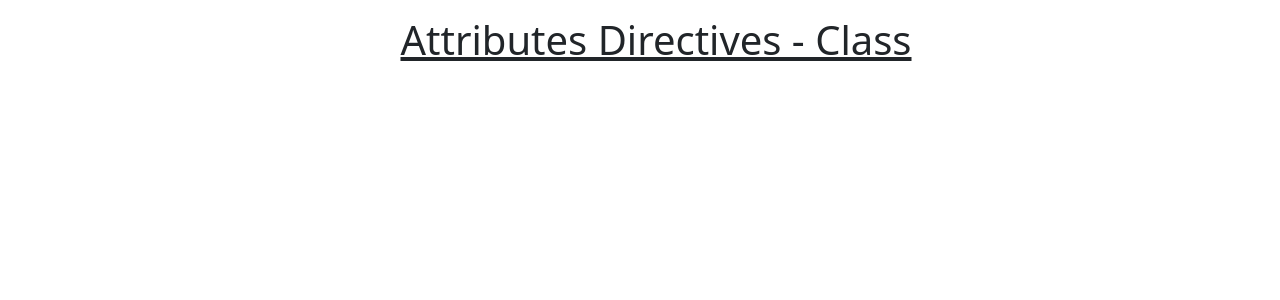
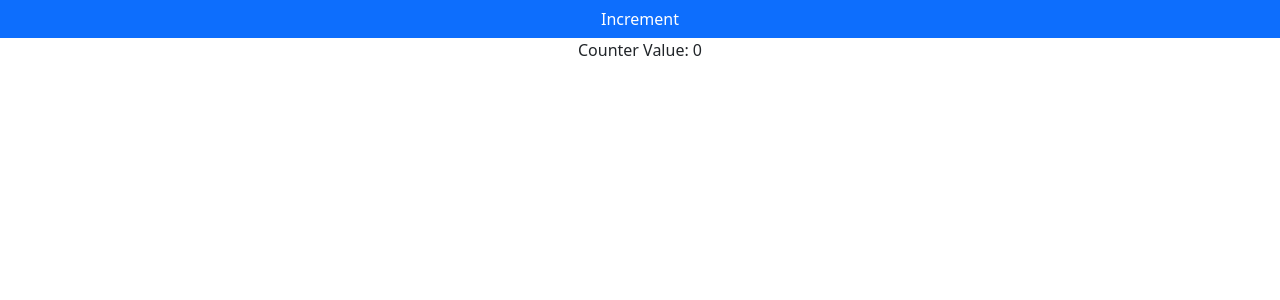
Before and after one commit to AlaaZreekie/UserManagmentSystemWebApp, an Angular app: page / in a window 1280 px wide. Shown: the top 300 px of the page. Built offline with nearby package versions, Linux system fonts and the light colour scheme.

Commit message:
SignalsBasics

```diff
--- a/src/app/app.component.html
+++ b/src/app/app.component.html
@@ -4,6 +4,7 @@
 <!-- <app-directives></app-directives> -->
 <!-- <app-ngif-vs-ifcomponent></app-ngif-vs-ifcomponent> -->
 <!-- <app-for-component></app-for-component> -->
- <!-- <app-switch-component></app-switch-component> -->
-<app-attribute-directives></app-attribute-directives>
+<!-- <app-switch-component></app-switch-component> -->
+<!-- <app-attribute-directives></app-attribute-directives> -->
+<app-signals></app-signals>
 <router-outlet />
--- a/src/app/app.component.ts
+++ b/src/app/app.component.ts
@@ -7,10 +7,11 @@ import { NgifVsIfcomponentComponent } from "./ngif-vs-ifcomponent/ngif-vs-ifcomp
 import { ForComponentComponent } from "./for-component/for-component.component";
 import { SwitchComponentComponent } from "./switch-component/switch-component.component";
 import { AttributeDirectivesComponent } from "./attribute-directives/attribute-directives.component";
+import { SignalsComponent } from './signals/signals.component';
 
 @Component({
   selector: 'app-root',
-  imports: [RouterOutlet, ForComponentComponent, SwitchComponentComponent, AttributeDirectivesComponent],
+  imports: [RouterOutlet, SignalsComponent],
   templateUrl: './app.component.html',
   styleUrl: './app.component.scss'
 })
--- a/src/app/signals/signals.component.html
+++ b/src/app/signals/signals.component.html
@@ -1 +1,4 @@
-<p>signals works!</p>
+<div class="row text-center item-center">
+  <button class="btn btn-primary" (click)="onIncrement()">Increment</button>
+  <p>Counter Value: {{value()}}</p>
+</div>
--- a/src/app/signals/signals.component.ts
+++ b/src/app/signals/signals.component.ts
@@ -1,4 +1,4 @@
-import { Component } from '@angular/core';
+import { Component, signal, Signal, WritableSignal } from '@angular/core';
 
 @Component({
   selector: 'app-signals',
@@ -8,4 +8,10 @@ import { Component } from '@angular/core';
 })
 export class SignalsComponent {
 
+  value: WritableSignal<number> = signal(0)
+
+  onIncrement() {
+    this.value.update(v => v+1);
+  }
+
 }
```
